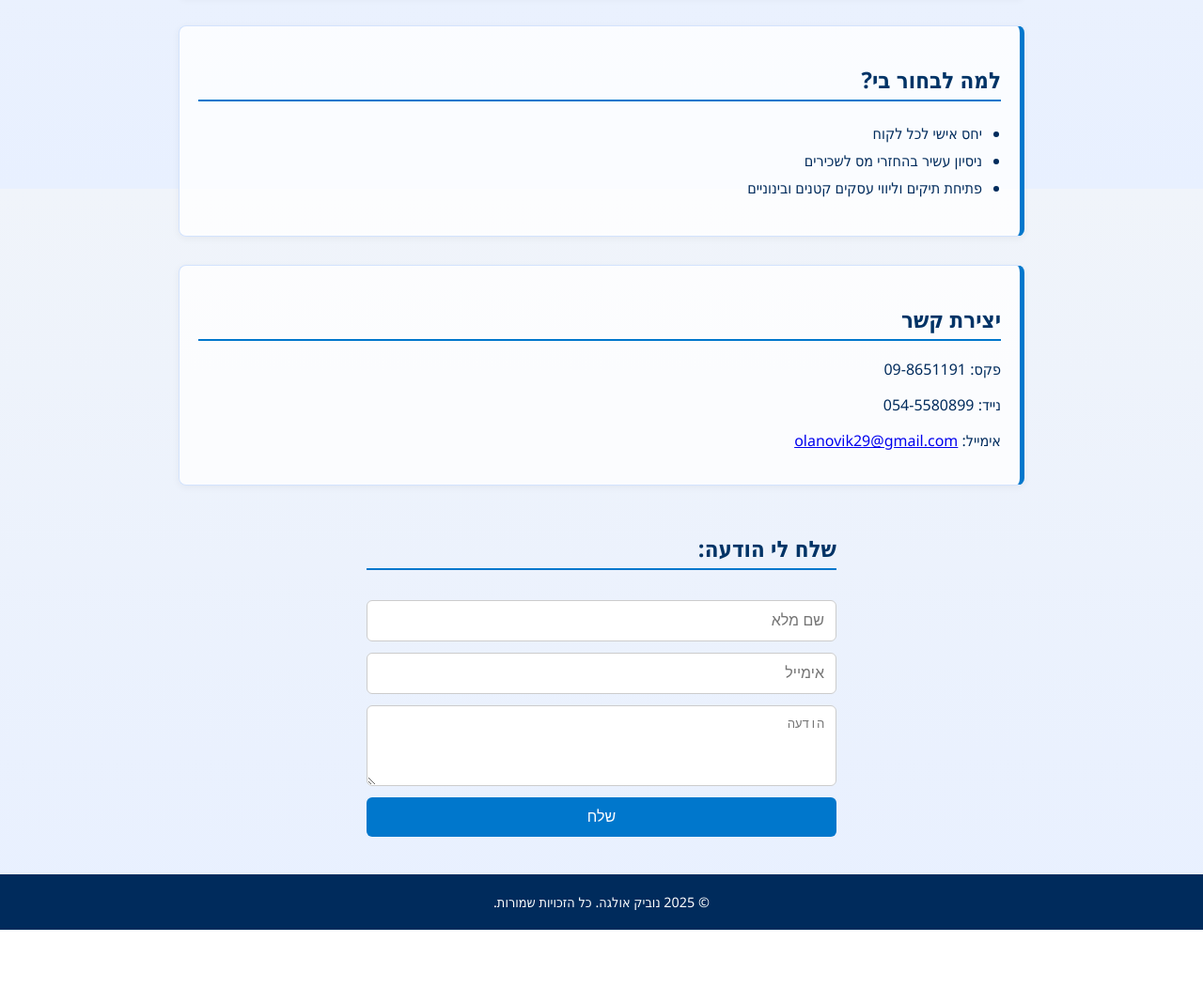
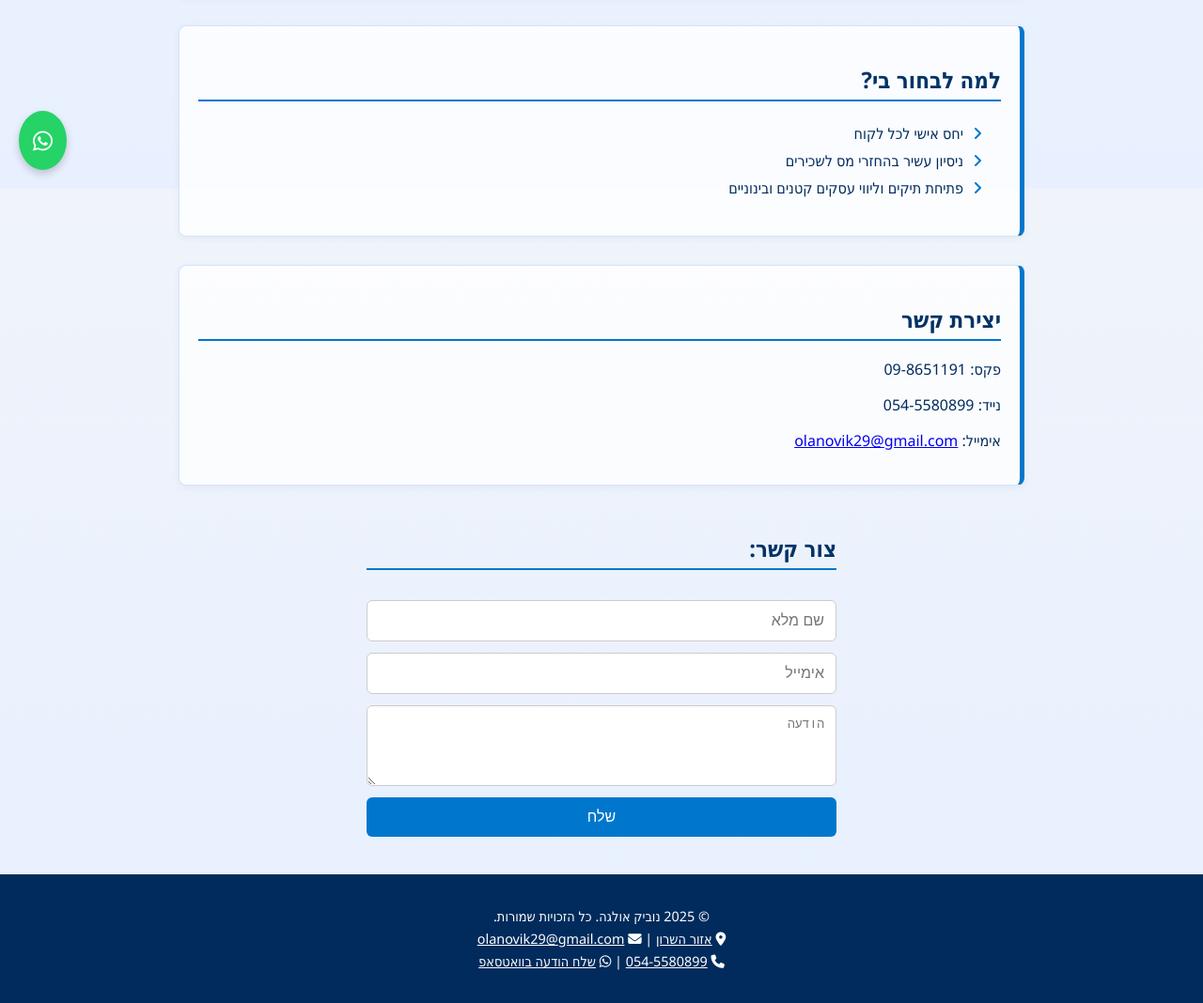
Before and after one commit to ArielNovik/olanovik-tax, a plain HTML site: page index.html in a window 1280 px wide. Shown: the part 599-1667 px from the top of the page at 94% size. Before the commit the page ends 1589 px from the top, so only its background shows below. Drawn offline with Linux system fonts and the light colour scheme.

Commit message:
Update index.html

```diff
--- a/index.html
+++ b/index.html
@@ -4,6 +4,9 @@
     <meta charset="UTF-8">
     <meta name="viewport" content="width=device-width, initial-scale=1.0">
     <title>נוביק אולגה - יועצת מס</title>
+    <link rel="stylesheet" href="https://cdnjs.cloudflare.com/ajax/libs/font-awesome/6.5.0/css/all.min.css">
+    <meta name="description" content="יועצת מס מוסמכת המתמחה בהחזרי מס, הנהלת חשבונות, פתיחת תיקים ודוחות שנתיים">
+    <meta name="keywords" content="יועצת מס, החזר מס, הנהלת חשבונות, פתיחת עסק, דוחות, הצהרת הון">
     <style>
         body {
             font-family: 'Segoe UI', Tahoma, Geneva, Verdana, sans-serif;
@@ -63,13 +66,25 @@
         ul {
             line-height: 1.8;
             padding-right: 20px;
+            list-style: none;
+        }
+        ul li::before {
+            content: '\f105';
+            font-family: 'Font Awesome 6 Free';
+            font-weight: 900;
+            color: #0077cc;
+            display: inline-block;
+            margin-left: 10px;
         }
         footer {
             background-color: #002b5c;
             color: white;
             text-align: center;
-            padding: 20px;
+            padding: 30px 20px;
             font-size: 0.9em;
+        }
+        footer p {
+            margin: 5px 0;
         }
         form {
             display: flex;
@@ -148,7 +163,11 @@
                         form.reset();
                         successMessage.style.display = "block";
                         backButton.style.display = "inline-block";
+                    } else {
+                        alert("אירעה שגיאה בשליחת ההודעה. נסה שוב.");
                     }
+                }).catch(() => {
+                    alert("אירעה שגיאה בשליחת ההודעה. נסה שוב.");
                 });
             });
         });
@@ -190,7 +209,7 @@
         </div>
 
         <form action="https://formspree.io/f/xanovvng" method="POST">
-            <h2>שלח לי הודעה:</h2>
+            <h2>צור קשר:</h2>
             <input type="text" name="name" placeholder="שם מלא" required>
             <input type="email" name="email" placeholder="אימייל" required>
             <textarea name="message" rows="4" placeholder="הודעה"></textarea>
@@ -201,7 +220,13 @@
     </section>
 
     <footer>
-        &copy; 2025 נוביק אולגה. כל הזכויות שמורות.
+        <p>&copy; 2025 נוביק אולגה. כל הזכויות שמורות.</p>
+        <p><i class="fas fa-map-marker-alt"></i> <a href="https://maps.app.goo.gl/xr5fqvyKAmxqP6Mw6" target="_blank" style="color: white; text-decoration: underline;">אזור השרון</a> | <i class="fas fa-envelope"></i> <a href="mailto:olanovik29@gmail.com" style="color: white; text-decoration: underline;">olanovik29@gmail.com</a></p>
+        <p><i class="fas fa-phone"></i> <a href="tel:0545580899" style="color: white; text-decoration: underline;">054-5580899</a> | <i class="fab fa-whatsapp"></i> <a href="https://wa.me/972545580899" target="_blank" style="color: white; text-decoration: underline;">שלח הודעה בוואטסאפ</a></p>
     </footer>
+
+    <a href="https://wa.me/972545580899" target="_blank" style="position: fixed; bottom: 20px; left: 20px; z-index: 9999; background-color: #25D366; color: white; border-radius: 50%; padding: 15px; box-shadow: 0 4px 8px rgba(0,0,0,0.2); text-align: center; font-size: 24px;">
+        <i class="fab fa-whatsapp"></i>
+    </a>
 </body>
 </html>
```
